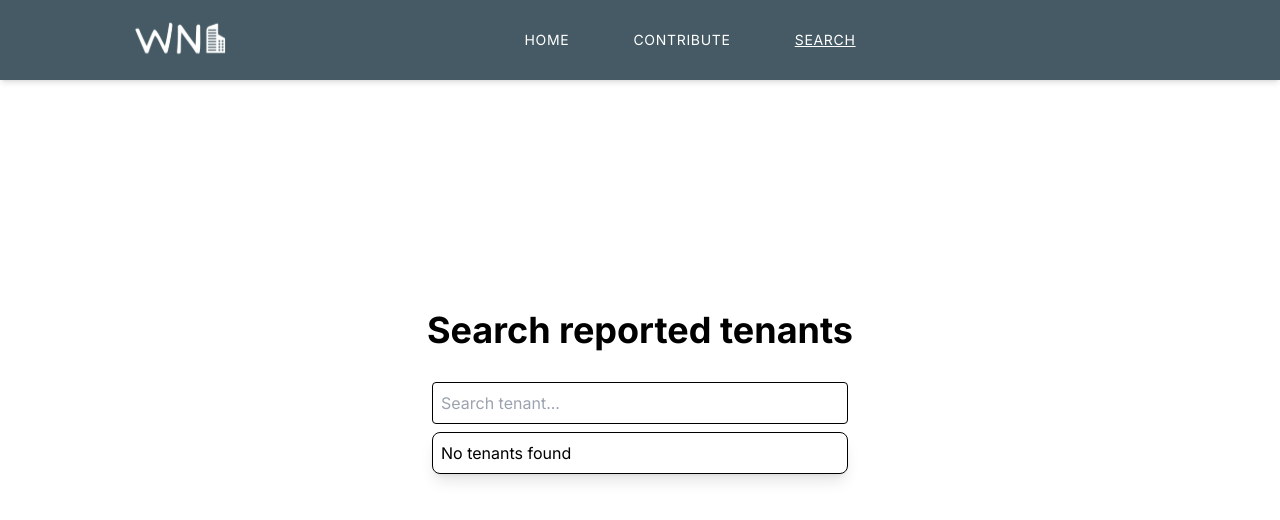
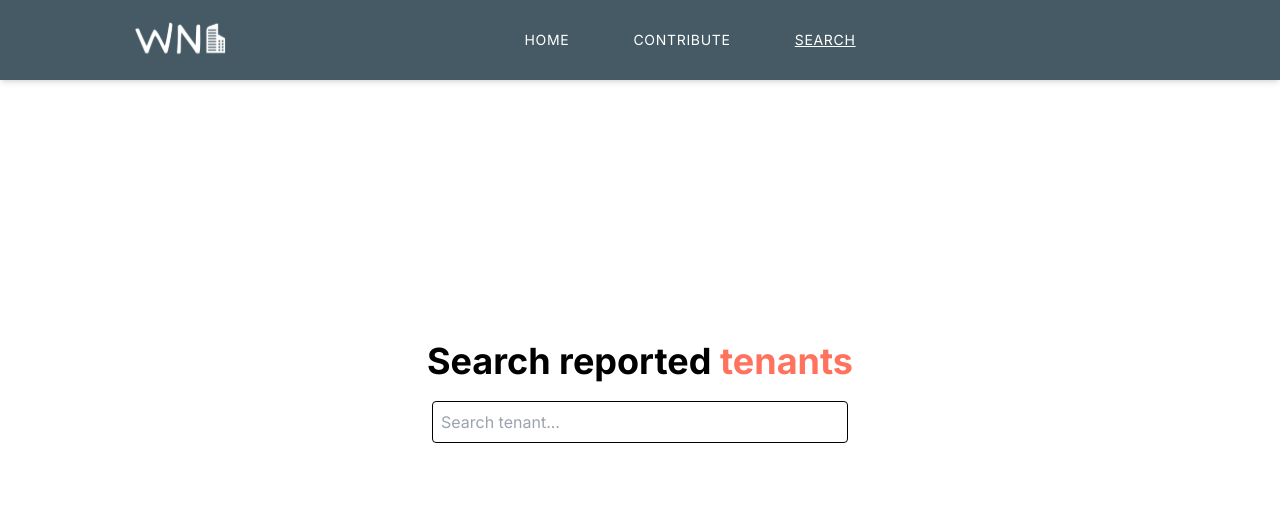
Before and after one commit to petarZinaic/wohnnormade-client-v2, a Next.js app: page /search in a window 1280 px wide. Shown: the top 520 px of the page. Built offline with nearby package versions, Linux system fonts and the light colour scheme.

Commit message:
Update search logic

```diff
--- a/src/app/search/page.tsx
+++ b/src/app/search/page.tsx
@@ -1,7 +1,7 @@
 "use client"
 
-import { useState, useEffect } from "react";
-import { useRouter } from "next/navigation";
+import {useState, useEffect} from "react";
+import {useRouter} from "next/navigation";
 import Navbar from "../components/Navbar";
 
 export default function Search() {
@@ -30,11 +30,18 @@ export default function Search() {
     const value = e.target.value;
     setSearchTerm(value);
 
+    if(value.trim() === "") {
+      setSuggestions([]);
+      return;
+    }
+
     if (tenantData) {
       const matches = `${tenantData.tenantName} ${tenantData.tenantSurname}`
         .toLowerCase()
         .includes(value.toLowerCase());
       setSuggestions(matches ? [tenantData] : []);
+
+      return;
     }
   };
 
@@ -46,7 +53,7 @@ export default function Search() {
     <>
       <Navbar />
       <div className="flex flex-col items-center justify-center min-h-screen bg-gray-100">
-        <h1 className="text-4xl font-bold mb-4">Search reported tenants</h1>
+        <h1 className="text-4xl font-bold mb-1">Search reported <span className="text-orange">tenants</span></h1>
         <div className="w-full max-w-md p-4">
           <input
             type="text"
@@ -55,8 +62,8 @@ export default function Search() {
             value={searchTerm}
             onChange={handleSearch}
           />
-          <ul className="bg-white border mt-2 w-full rounded-lg shadow-lg">
-            {suggestions.length > 0 ? (
+          {suggestions.length > 0 && (
+            <ul className="bg-white border mt-2 w-full rounded-lg shadow-lg">{
               suggestions.map((tenant, index) => (
                 <li
                   key={index}
@@ -66,10 +73,9 @@ export default function Search() {
                   {tenant.tenantName} {tenant.tenantSurname}
                 </li>
               ))
-            ) : (
-              <li className="p-2 text-gray-500">No tenants found</li>
-            )}
-          </ul>
+            }
+            </ul>
+          )}
         </div>
       </div>
     </>
```
